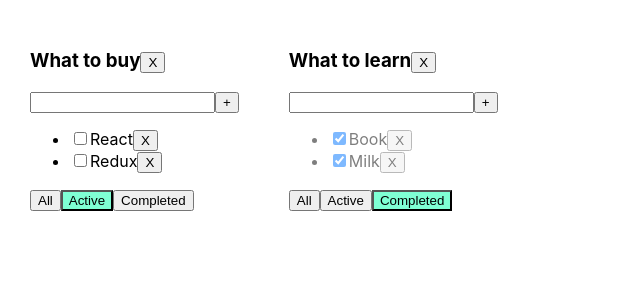
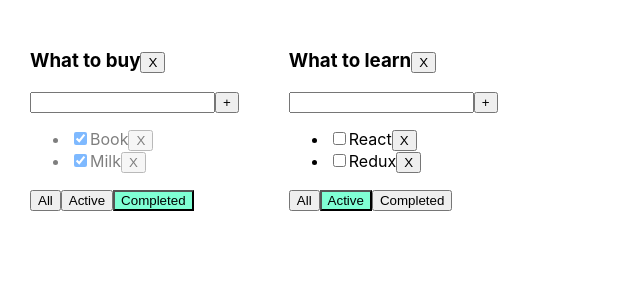
Before and after one commit to VolodymyrKolisnichenko/todo-list-2, a React (Create React App) app: page / in a window 1280 px wide. Shown: the top 300 px of the page, without its empty margins (0-640 px from the left). Built offline with nearby package versions, Linux system fonts and the light colour scheme.

Commit message:
Update App.tsx
renamed

```diff
--- a/src/App.tsx
+++ b/src/App.tsx
@@ -15,8 +15,8 @@ function App() {
   let todoListId2 = v1();
 
   let [todoLists, setTodoLists] = useState<Array<TodoListType>>([
-    { id: todoListId1, title: "What to buy", filter: "active" },
-    { id: todoListId2, title: "What to learn", filter: "completed" },
+    { id: todoListId2, title: "What to buy", filter: "completed" },
+    { id: todoListId1, title: "What to learn", filter: "active" },
   ]);
 
   let [tasksObj, setTasks] = useState({
```
